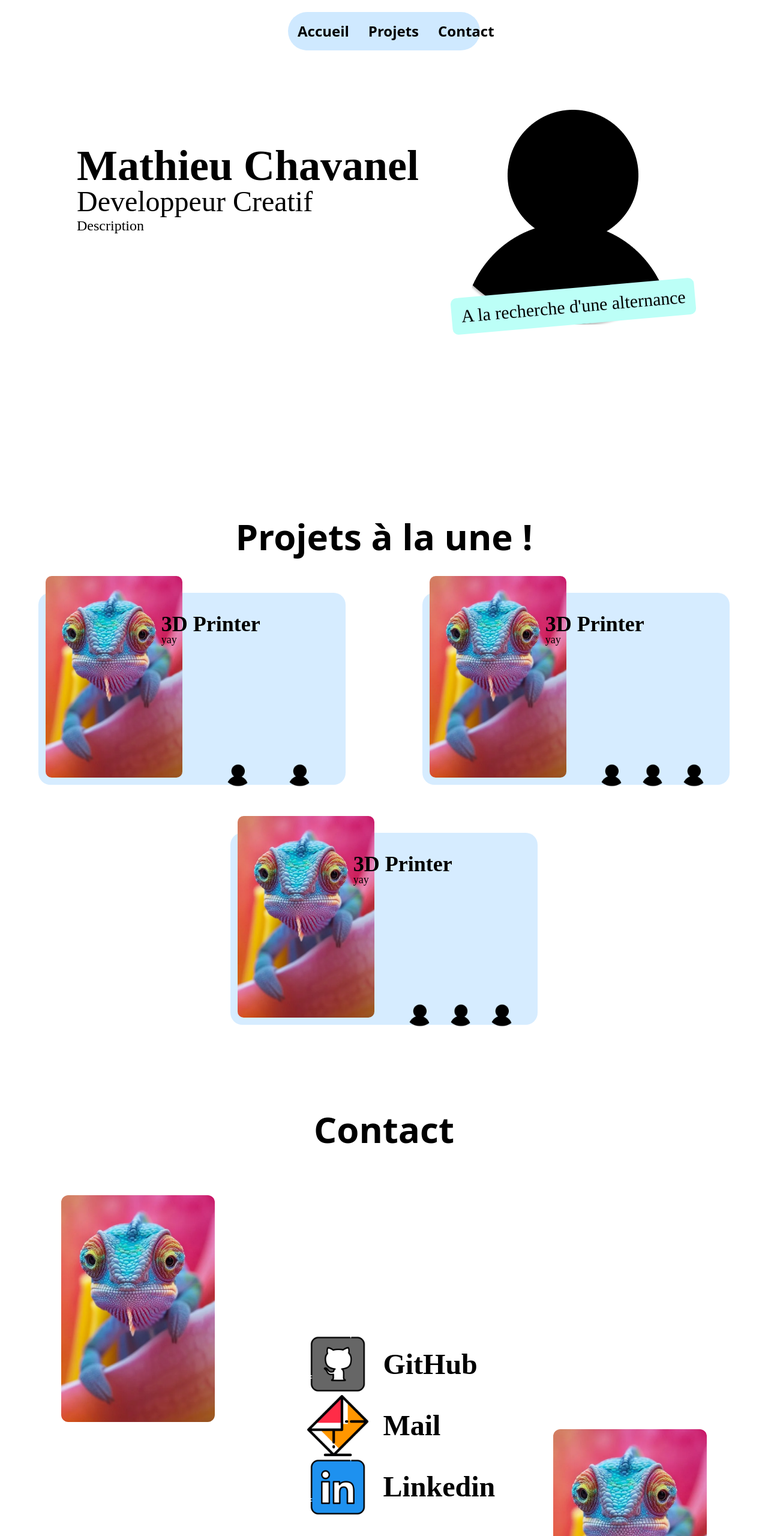
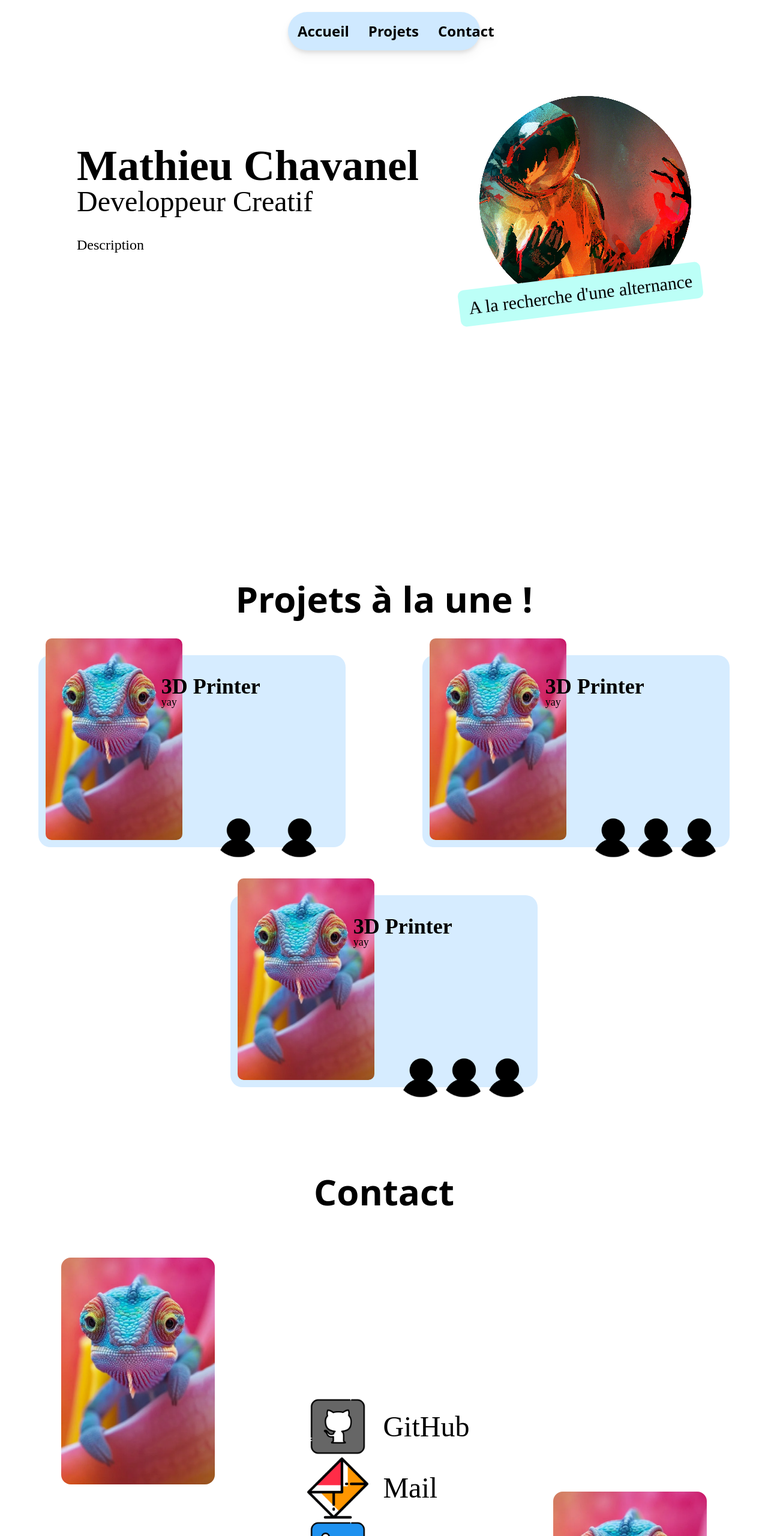
Before and after one commit to math-pixel/Portfolio_v2, an Astro site: page / in a window 1280 px wide. Shown: the top 2560 px of the page at 60% size. Built offline with nearby package versions, Linux system fonts and the light colour scheme; Astro itself is replaced by a stand-in of ours.

Commit message:
wait le remplissage

```diff
--- a/src/components/Card.svelte
+++ b/src/components/Card.svelte
@@ -23,9 +23,11 @@ export let techno :PropsComponent['techno'];
     <h2 class="absolute top-[10%] left-[40%] font-semibold text-4xl">{title}</h2>
     <p class="absolute top-[20%] left-[40%] font-normal text-lg ">{description}</p>
 
-    <div class=" absolute -bottom-[5%] right-[5%] w-[40%] h-[20%] flex justify-around items-center">
-        {#each techno as currentTechno}
-            <img alt="" src={currentTechno.img} class="w-[20%]"/>
+    <div class=" absolute -bottom-[5%] right-[5%] w-[40%] h-[20%] flex justify-around items-center overflow-visible">
+        {#each techno as currentTechno, index}
+            {#if index < 3}
+                <img alt="image" src={currentTechno.img} class="w-[35%]"/>
+            {/if}
         {/each}
     </div>
 </a >
--- a/src/components/header.astro
+++ b/src/components/header.astro
@@ -7,7 +7,7 @@ interface Props {
 const { href, title } = Astro.props;
 ---
 
-<ul class=" absolute inset-x-0 top-0 global-color flex justify-around w-1/4 rounded-full mx-auto my-5 font-semibold text-2xl">
+<ul class=" sticky inset-x-0 top-4 z-50 global-color flex justify-around w-1/4 rounded-full mx-auto my-5 font-semibold text-2xl drop-shadow-lg">
 	{title.map((item, index) => (
         <a href={href[index]} class="  m-4">{item}</a>
     ))}
--- a/src/pages/index.astro
+++ b/src/pages/index.astro
@@ -19,6 +19,7 @@ const cards = [
 		techno: [
 			{"img" : "/images/profile.png"},
 			{"img" : "/images/profile.png"},
+			{"img" : "/images/profile.png"},
 			{"img" : "/images/profile.png"}
 		]
 	},
@@ -34,14 +35,14 @@ const cards = [
 ]
 ---
 
-<LayoutPage title="test">
-	<Header title={["Accueil", "Projets", "Contact"]} href={["/", "/projets", "/#contact"]}></Header>
+<LayoutPage title="Mathieu Chavanel - Portfolio">
+	<Header title={["Accueil", "Projets", "Contact"]} href={["/", "/#projectHighlight", "/#contact"]}></Header>
 	<div id="home" class=" flex w-full h-screen typo-rubik">
 
 		<div class="  absolute left-[10%] top-[30%] flex flex-col">
 			<h1 class="text-7xl font-semibold ">Mathieu Chavanel</h1>
 			<h2 class="text-5xl font-light">Developpeur Creatif</h2>
-			<p class="text-2xl font-thin">Description</p>
+			<p class="text-2xl font-thin mt-8">Description</p>
 		</div>
 
 
@@ -49,9 +50,9 @@ const cards = [
 		<!-- <a href="" class=" absolute bottom-[10%] left-1/2">arrow</a> -->
 		<div class="absolute right-[10%] top-[20%] overflow-visible">
 
-			<img src="/images/profile.png" alt="image profile" class="">
+			<img src="/images/avatar.png" alt="image profile" class="">
 
-			<div class="bg-[#BCFFF7] absolute left-[0%] top-[80%] rounded-[10px] -rotate-[5deg]">
+			<div class="bg-[#BCFFF7] absolute -left-[10%] top-[85%] rounded-[10px] -rotate-[7deg]">
 				<p class="font-normal text-[30px] py-[8px] px-[16px] whitespace-nowrap">A la recherche d'une alternance</p>
 			</div>
 		</div>
@@ -78,23 +79,23 @@ const cards = [
 
 			<a href="https://github.com/math-pixel" class=" flex">
 				<img alt="icon de github" src="/images/github icon.png" class=" w-[20%]">
-				<h1 class=" m-6 my-auto font-bold text-5xl text-center">GitHub</h1>
+				<h1 class=" m-6 my-auto font-medium text-5xl text-center">GitHub</h1>
 			</a>
 
 			<a href="mailto:mathcb74@gmail.com" class=" flex">
 				<img alt="icon de mail" src="/images/mail icon.png" class=" w-[20%]">
-				<h1 class=" m-6  my-auto font-bold text-5xl text-center">Mail</h1>
+				<h1 class=" m-6  my-auto font-medium text-5xl text-center">Mail</h1>
 			</a>
 
 			<a href="https://www.linkedin.com/in/mathieu-chavanel-50488b251/" class=" flex">
 				<img alt="icon de linkedin" src="/images/linkedin icon.png" class=" w-[20%]">
-				<h1 class=" m-6  my-auto font-bold text-5xl text-center">Linkedin</h1>
+				<h1 class=" m-6  my-auto font-medium text-5xl text-center">Linkedin</h1>
 			</a>
 
 		</div>
 
-		<img src="/images/toto.png" alt="" class="w-[20%] absolute top-[2%] left-[8%] rounded-xl">
-		<img src="/images/toto.png" alt="" class="w-[20%] absolute bottom-[2%] right-[8%] rounded-xl">
+		<img src="/images/toto.png" alt="" class="w-[20%] absolute top-[2%] left-[8%] rounded-[16px]">
+		<img src="/images/toto.png" alt="" class="w-[20%] absolute bottom-[2%] right-[8%] rounded-[16px]">
 
 	</div>
 
```
Also changed, not shown: public/images/avatar.png (added).
